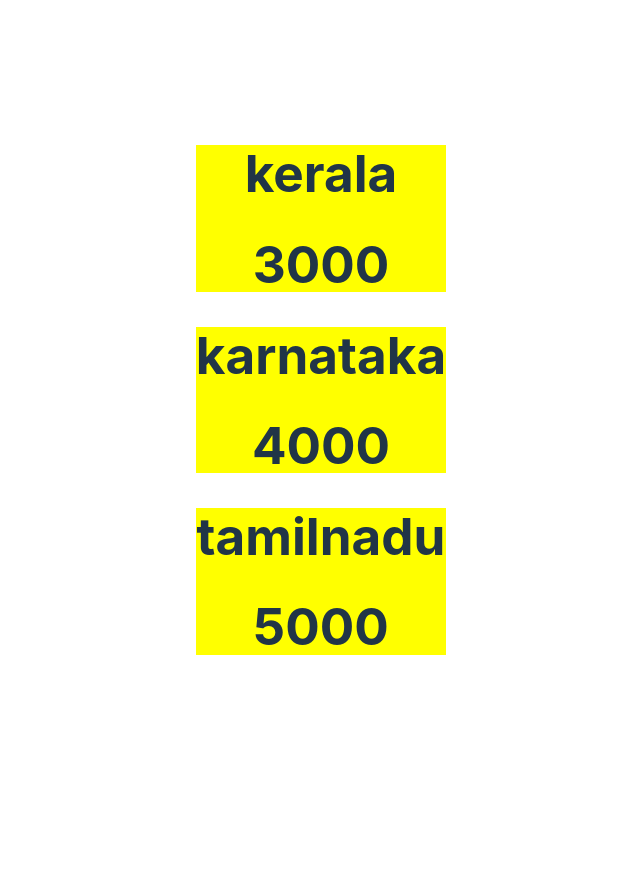
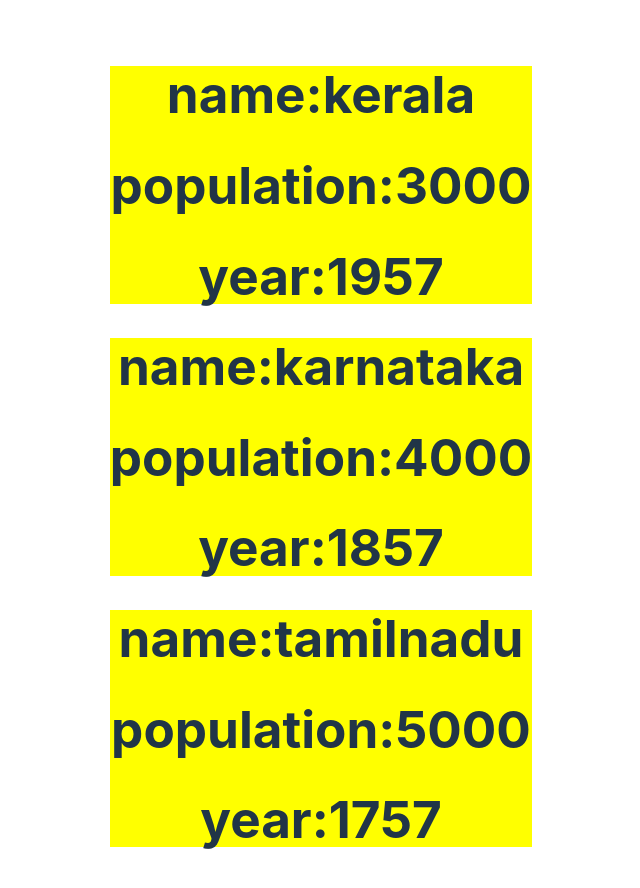
Before and after one commit to Abincjoseph20/react-journey-advance, a React (Vite) app: page / in a window 1280 px wide. Shown: the top 888 px of the page, without its empty margins (319-959 px from the left). Before the commit the page ends 800 px from the top, so only its background shows below. Built offline with nearby package versions, Linux system fonts and the light colour scheme.

Commit message:
super dynamic

```diff
--- a/src/App.jsx
+++ b/src/App.jsx
@@ -10,11 +10,15 @@ import State from './tutorial/basics/props'
 function App() {
   const [count, setCount] = useState(0)
 
+  const values = [
+    {name:'kerala',population:3000,year:1957},
+    {name:'karnataka',population:4000,year:1857},
+    {name:'tamilnadu',population:5000,year:1757},
+  ]
+
   return (
       <>
-       <State name={'kerala'} population={3000}/>
-       <State name={'karnataka'} population={4000}/>
-       <State name={'tamilnadu'} population={5000}/>
+       <State values={values}/>
       </>
   );
 };
--- a/src/tutorial/basics/props.jsx
+++ b/src/tutorial/basics/props.jsx
@@ -1,12 +1,17 @@
 import React from "react"
 import './style.css'
 
-const State = (props) => {
+const State = ({values}) => {
   return (
-    <div className="bgs">
-        <h1>{props.name}</h1>
-        <h1>{props.population}</h1>
+    <div>
+    {values.map((values)=>(
+        <div className="bgs">
+            <h1>name:{values.name}</h1>
+            <h1>population:{values.population}</h1>
+            <h1>year:{values.year}</h1>
+        </div>
+    ))}
     </div>
-  )
-}
+  );
+};
 export default State;
```
